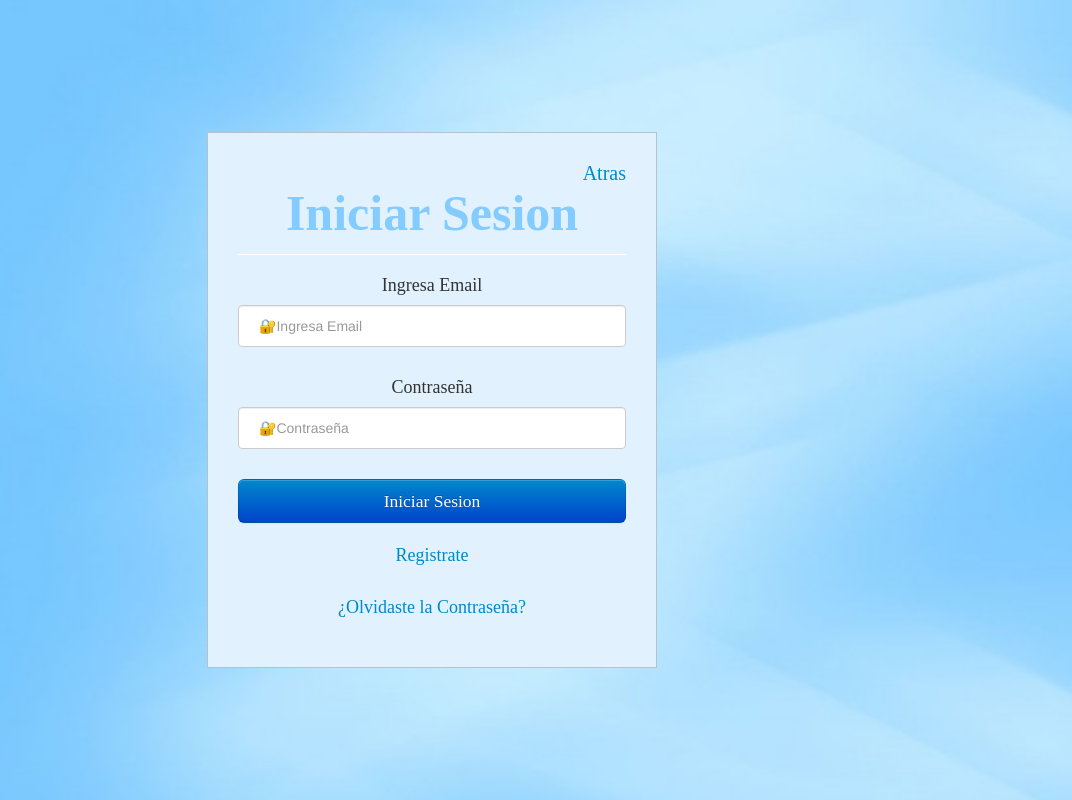
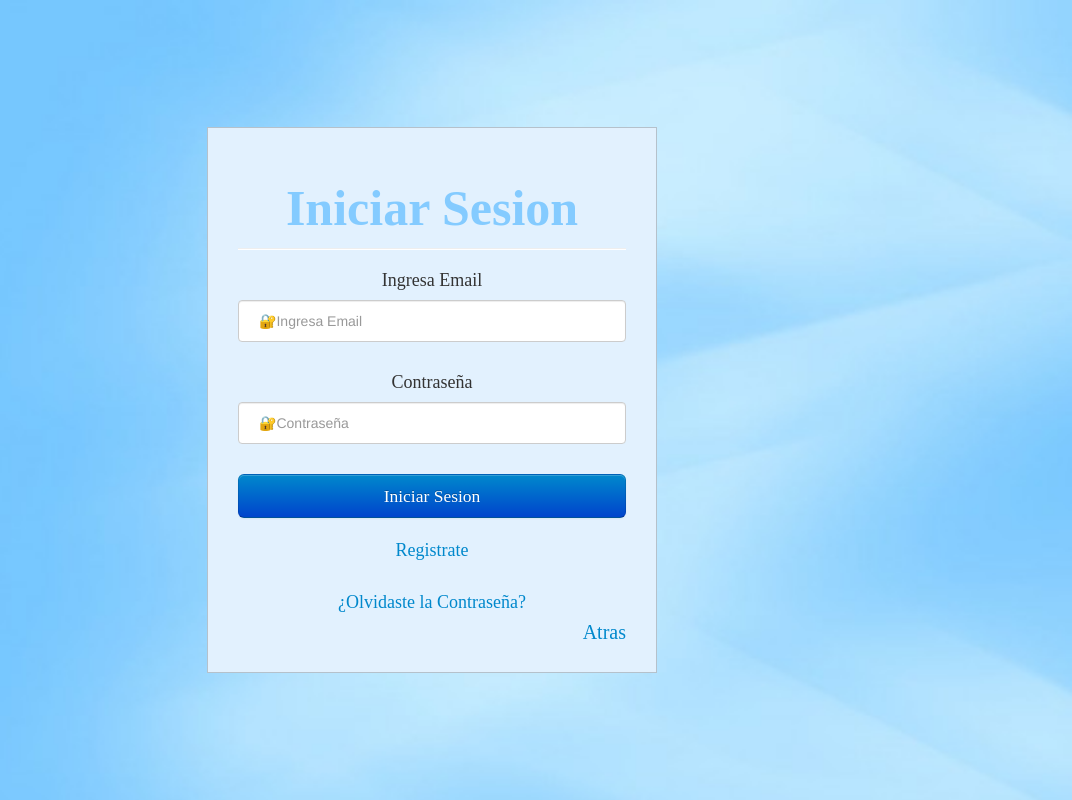
Before and after one commit to proyectospae/ProyectoADSI, a PHP site: page /login/index2.php in a window 1280 px wide. Shown: the whole page, without its empty margins (208-1280 px from the left). Run offline with PHP 8.4, Linux system fonts and the light colour scheme; some libraries are stand-ins or nearby versions.

Commit message:
menu actualizado

```diff
--- a/login/index2.php
+++ b/login/index2.php
@@ -49,7 +49,7 @@ if(isset($_POST['btn-login']))
         <?php
       }
       ?>
-      <a href="/ProyectoADSI/login/opcionadmin.php" class="btn-btn-large" id="atras"><center>Atras</center></a><br>
+      <br>
       <h2 class="form-signin-heading">Iniciar Sesion</h2><hr/>
       <p>Ingresa Email</p>
       <input type="email" class="input-block-level" id="email" placeholder="&#128272;Ingresa Email" name="txtemail" required/>
@@ -58,6 +58,7 @@ if(isset($_POST['btn-login']))
       <button class="btn btn-large btn-primary" type="submit" name="btn-login">Iniciar Sesion</button>
       <a href="signup2.php" class="btn-large"><p>Registrate</p></a>
       <a href="fpass2.php" class="olvidastes"><p>¿Olvidaste la Contraseña?</p></a>
+      <a href="/ProyectoADSI/php/menuadmin.php" class="btn-btn-large" id="atras">Atras</a>
     </form>
   </div>
   <script src="../bootstrap/js/jquery-1.9.1.min.js"></script>
--- a/php/index.php
+++ b/php/index.php
@@ -58,6 +58,7 @@ if(isset($_POST['btn-login']))
       <button class="btn btn-large btn-primary" type="submit" name="btn-login">Iniciar Sesion</button>
       <a href="signup.php" class="btn-large"><p>Registrate</p></a>
       <a href="fpass.php" class="olvidastes"><p>¿Olvidaste la Contraseña?</p></a>
+      <a href="/ProyectoADSI/php/menuadmin.php" class="btn-btn-large" id="atras">Atras</a>
     </form>
   </div>
   <script src="../bootstrap/js/jquery-1.9.1.min.js"></script>
```
